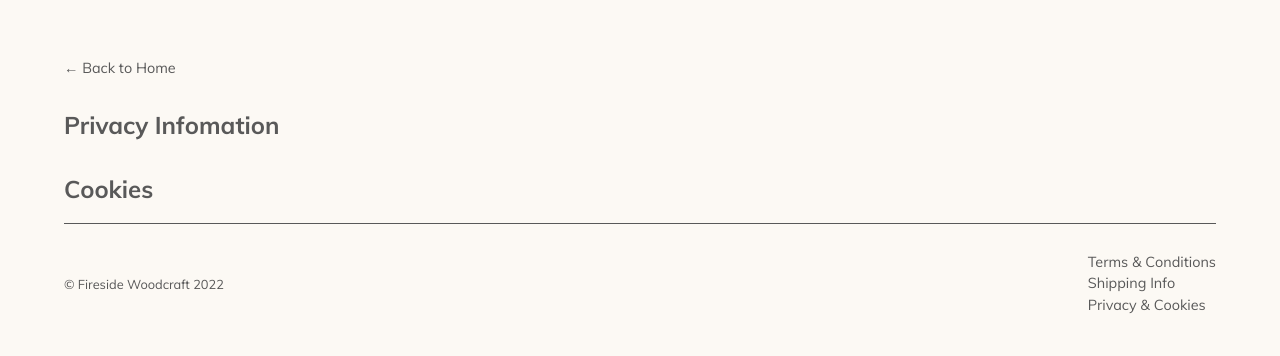
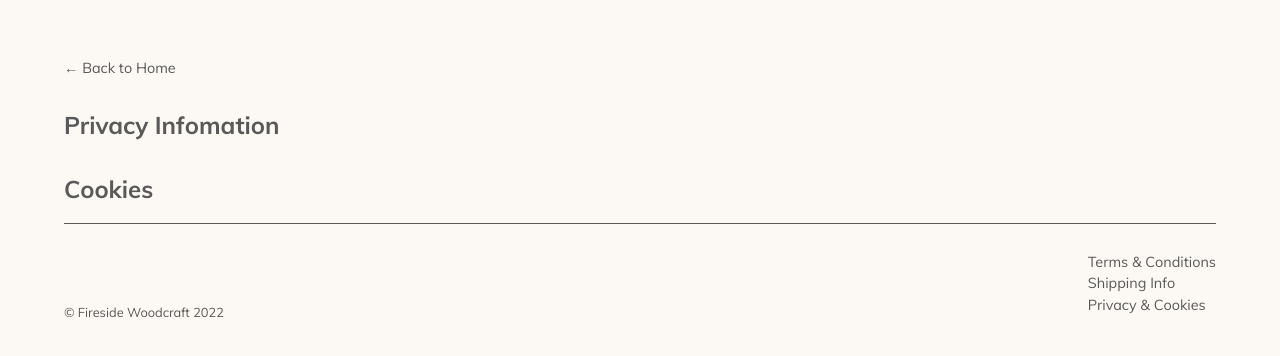
Before and after one commit to Uvacoder/woodcraft, a Next.js app: page /privacy in a window 1280 px wide. Shown: the top 356 px of the page. Built offline with nearby package versions, Linux system fonts and the light colour scheme.

Commit message:
footer ui

```diff
--- a/styles/components/_footer.scss
+++ b/styles/components/_footer.scss
@@ -1,7 +1,7 @@
 footer {
     display: flex;
     justify-content: space-between;
-    align-items: center;
+    align-items: flex-end;
     margin-bottom: 1%;
 
     p {
```
